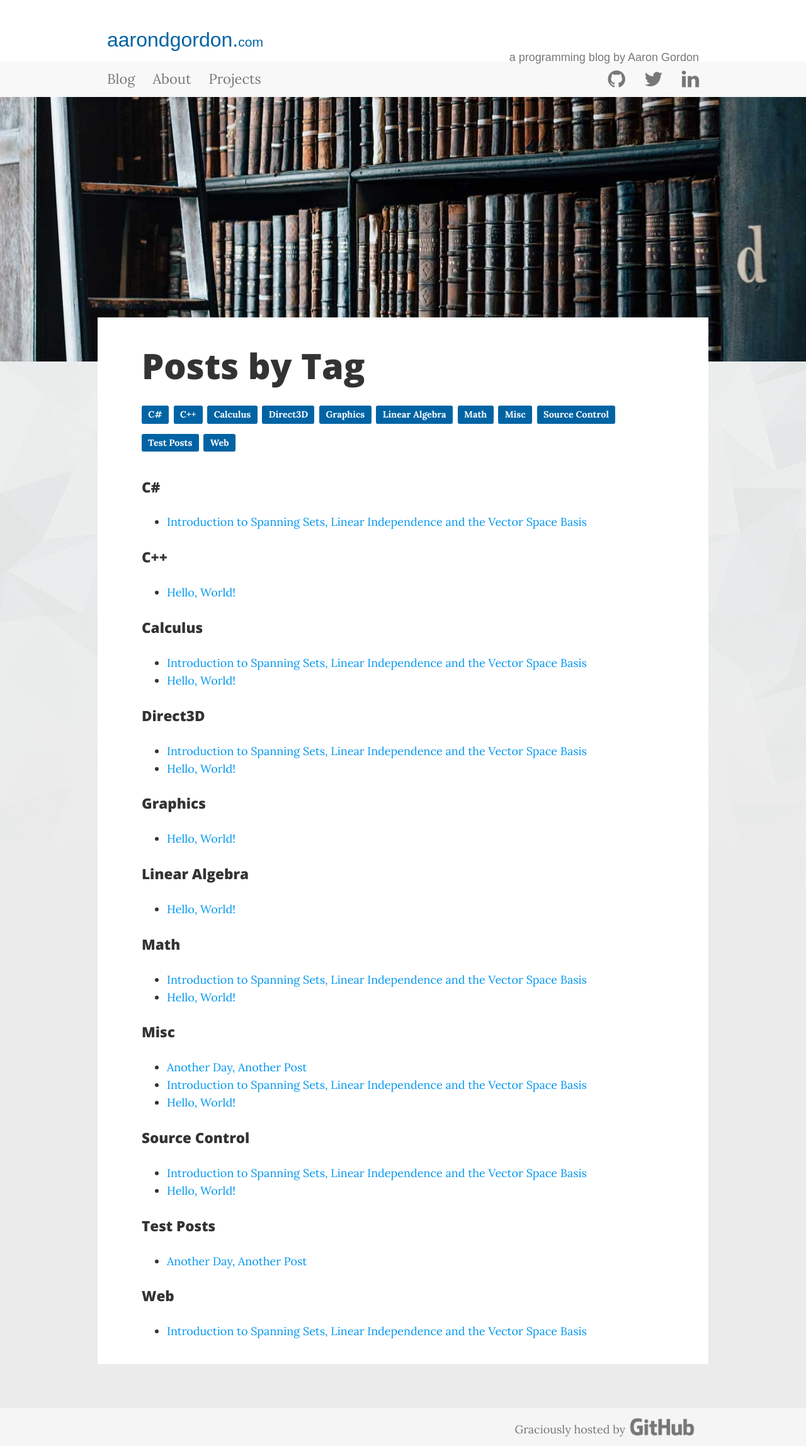
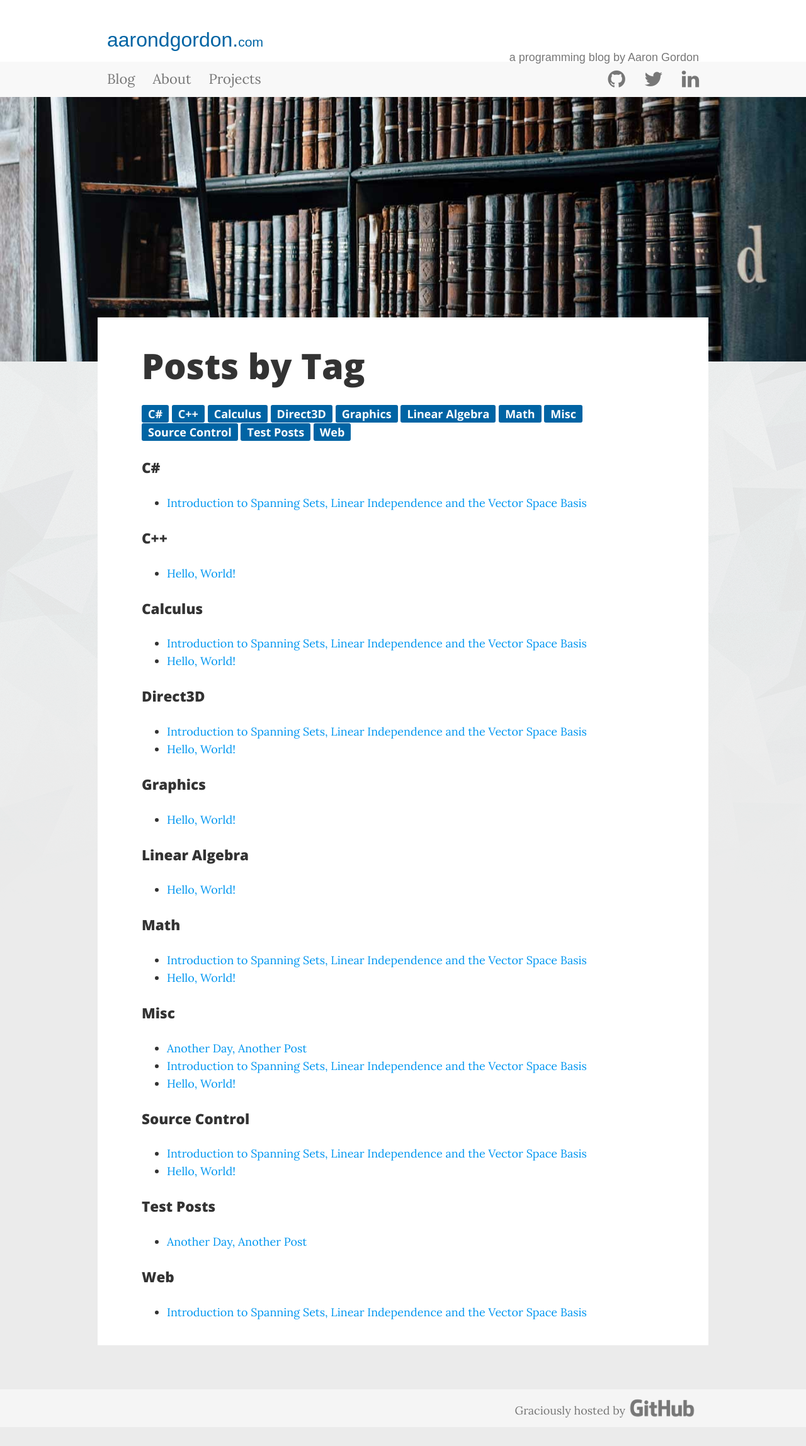
Before and after one commit to aarondgordon/aarondgordon.github.io, a Jekyll site: the page built from tags.html, in a window 1280 px wide. Shown: the whole page at 63% size. Built offline with Jekyll 4.4.1, drawn with Linux system fonts in a browser that asks for light colours; nearby versions of some CDN libraries; comment, search, counter and statistics services are not loaded; after the commit the page ends 2266 px from its top, so only the background shows below that.

Commit message:
Adjusted tag-cloud-tag

```diff
--- a/assets/css/layout.css
+++ b/assets/css/layout.css
@@ -314,17 +314,16 @@ a.btn-cover:hover, a.btn-cover:active {
 
 .tag-cloud-tag {
   display: inline-block;
-  font-size: 0.8em; /* 14px/18px */
-  line-height: 2; /* 2 x baseline | 28px/14px */
-  height: 2em; /* 2 x baseline | 28px/14px */
-  margin-right: 0.214em; /* 3px/14px */
-  margin-bottom: 1em; /* 1 x baseline | 14px/14px */
-  border-radius:  0.214em; /* 3px/14px */
-  padding: 0 0.714em; /* 10px/14px */
+  height: 28px; /* 2 x baseline */
+  margin-right: 3px
+  margin-bottom: 14px; /* 1 x baseline */
+  border-radius:  3px;
+  padding: 0 10px;
+  background-color: #0064a4;
   color: white;
-  background-color: #0064a4;
+  font-family: 'Open Sans', sans-serif;
+  font-weight: 700;
   text-decoration: none;
-  font-weight: 700;
 }
 
 .tag-cloud-tag:hover, .tag-cloud-tag:active {
```
